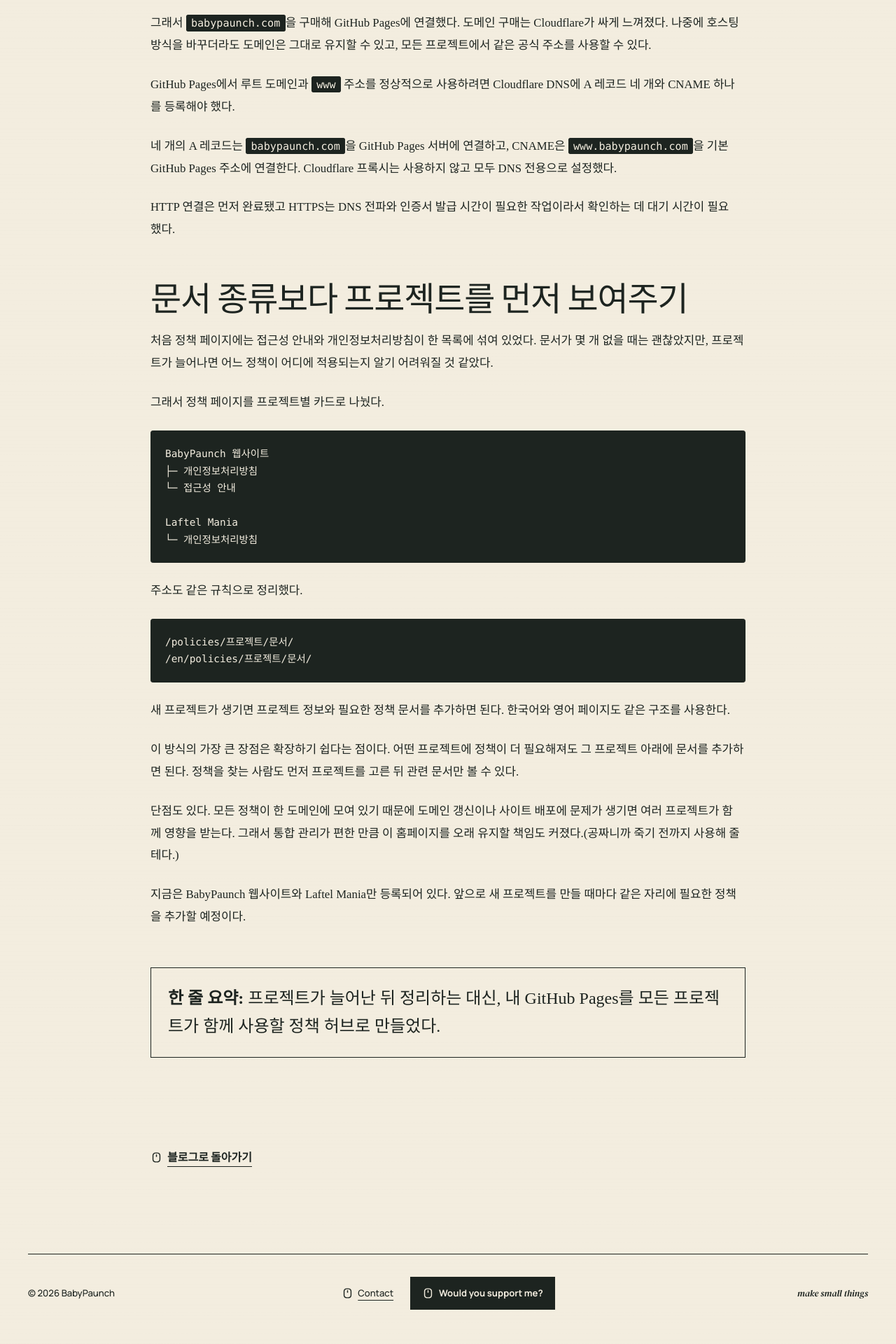
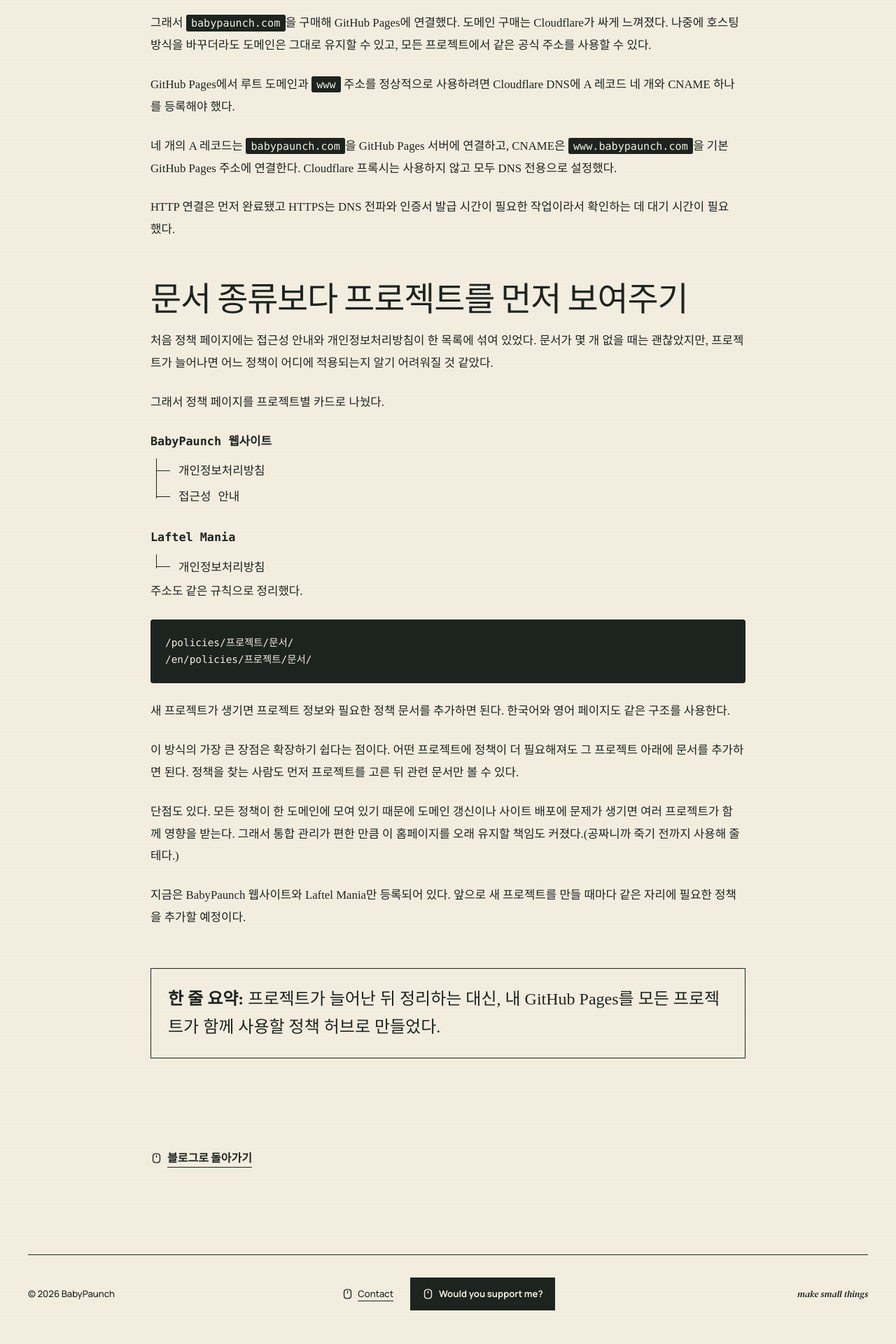
Before and after one commit to babypaunch/babypaunch.github.io, a Jekyll site: the page built from _posts/2026-08-27-project-policy-hub.md, in a window 1280 px wide. Shown: the part 1801-3721 px from the top of the page at 70% size. Built offline with Jekyll 4.4.1, drawn with Linux system fonts in a browser that asks for light colours; some web fonts are replaced.

Commit message:
style(blog): 정책 계층을 중첩 목록으로 표시

````diff
--- a/_posts/2026-08-27-project-policy-hub.md
+++ b/_posts/2026-08-27-project-policy-hub.md
@@ -58,14 +58,21 @@
 
 그래서 정책 페이지를 프로젝트별 카드로 나눴다.
 
-```text
-BabyPaunch 웹사이트
-├─ 개인정보처리방침
-└─ 접근성 안내
-
-Laftel Mania
-└─ 개인정보처리방침
-```
+<ul class="article-tree">
+  <li>
+    <strong>BabyPaunch 웹사이트</strong>
+    <ul>
+      <li>개인정보처리방침</li>
+      <li>접근성 안내</li>
+    </ul>
+  </li>
+  <li>
+    <strong>Laftel Mania</strong>
+    <ul>
+      <li>개인정보처리방침</li>
+    </ul>
+  </li>
+</ul>
 
 주소도 같은 규칙으로 정리했다.
 
--- a/styles.css
+++ b/styles.css
@@ -371,6 +371,13 @@
 .article-body code { padding: .1rem .4rem; border: 1px solid var(--ink); border-radius: .2rem; background: var(--ink); color: var(--paper); font: .9em/1.5 var(--mono); }
 .article-body pre { margin: 0 0 1.5rem; padding: 1.25rem; overflow-x: auto; border: 1px solid var(--ink); border-radius: .2rem; background: var(--ink); color: var(--paper); font: .9rem/1.7 var(--mono); white-space: pre; }
 .article-body pre code { padding: 0; border: 0; border-radius: 0; background: transparent; color: inherit; font: inherit; }
+.article-body .article-tree { margin: 0; padding: 0; list-style: none; }
+.article-tree { font-family: var(--mono); }
+.article-tree > li + li { margin-top: 1.5rem; }
+.article-body .article-tree ul { position: relative; margin: .5rem 0 0; padding: 0 0 0 1.75rem; list-style: none; }
+.article-tree ul::before { content: ''; position: absolute; top: 0; bottom: 1em; left: .5rem; border-left: 1px solid var(--ink); }
+.article-tree ul > li { position: relative; padding: .15rem 0 .15rem .75rem; }
+.article-tree ul > li::before { content: ''; position: absolute; top: 1em; left: -1.25rem; width: 1.25rem; border-top: 1px solid var(--ink); }
 .article-body details { margin-top: 2rem; padding-block: 1rem; border-block: 1px solid var(--line); }
 .article-body summary { cursor: pointer; font-weight: 700; }
 .article-back { margin-top: 1rem; }
````
Also changed, not shown: _posts/2026-08-27-project-policy-hub-en.md (+15 -8 lines).
